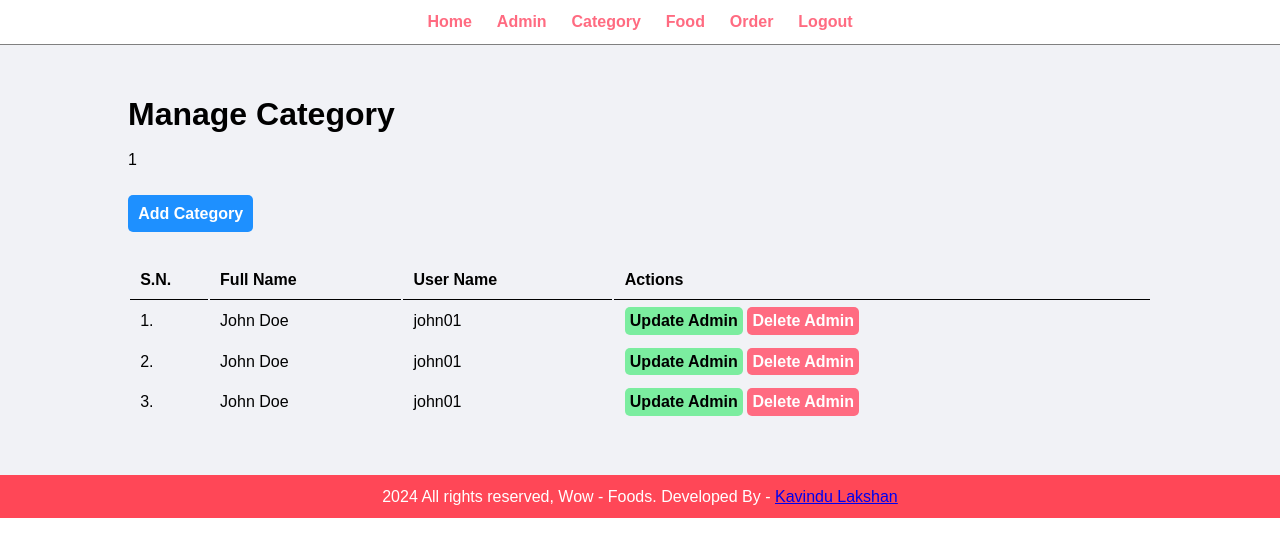
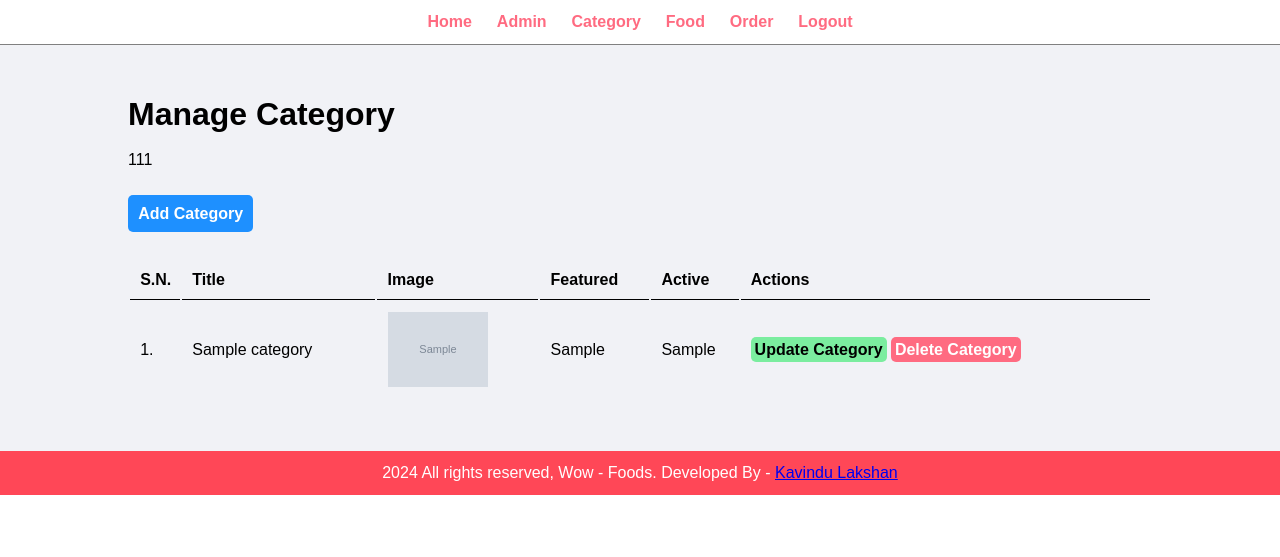
Before and after one commit to kavindu0711/Wow-Foods, a PHP site: page /Wow-Foods/admin/manage-category.php in a window 1280 px wide. Shown: the top 557 px of the page. Run offline with PHP 8.4, Linux system fonts and the light colour scheme; the visitor is signed in with stand-in values (Sample User, id 1); tables that the repository leaves empty or names only in its code hold one stand-in row (values such as "Sample post"); grey boxes marked "Sample" are stand-in pictures; some libraries are stand-ins or nearby versions.

Commit message:
category
delete category

```diff
--- a/admin/manage-category.php
+++ b/admin/manage-category.php
@@ -1,5 +1,4 @@
 <?php include ('partials/menu.php'); ?>
-
 
 <div class="main-content">
     <div class="wrapper">
@@ -8,66 +7,102 @@
         <br>
 
         <?php
-            if(isset($_SESSION['add']))
-            {
-                echo $_SESSION['add']; //Displaying Session Message
-                unset($_SESSION['add']); //Removing Session Message
+        if(isset($_SESSION['add'])) {
+            echo $_SESSION['add']; // Displaying Session Message
+            unset($_SESSION['add']); // Removing Session Message
         }
-
-
+        if(isset($_SESSION['remove'])) {
+            echo $_SESSION['remove']; // Displaying Session Message
+            unset($_SESSION['remove']); // Removing Session Message
+        }
+        if(isset($_SESSION['delete'])) {
+            echo $_SESSION['delete']; // Displaying Session Message
+            unset($_SESSION['delete']); // Removing Session Message
+        }
         ?>
 
         <br><br><br>
 
         <!-- Button to Add Category-->
-
-        <a href = "add-category.php" class="btn-primary">Add Category</a>
+        <a href="add-category.php" class="btn-primary">Add Category</a>
 
         <br><br><br>
-
 
         <table class="tbl-full">
             <tr>
                 <th>S.N.</th>
-                            <th>Full Name</th>
-                            <th>User Name</th>
+                <th>Title</th>
+                <th>Image</th>
+                <th>Featured</th>
+                <th>Active</th>
                 <th>Actions</th>
             </tr>
 
+            <?php
+            // Query to Get all Categories from Database
+            $sql = "SELECT * FROM tbl_category";
+
+            // Execute Query
+            $res = mysqli_query($conn, $sql);
+
+            // Count Rows
+            $count = mysqli_num_rows($res);
+
+            // Create Serial Number variable and initialize to 1
+            $sn = 1;
+
+            // Check whether we have data in database or not
+            if($count > 0) {
+                // We have data in database
+                // Get the data and display
+                while($row = mysqli_fetch_assoc($res)) {
+                    $id = $row['id'];
+                    $title = $row['title'];
+                    $image_name = $row['image_name'];
+                    $featured = $row['featured'];
+                    $active = $row['active'];
+                    ?>
+
                     <tr>
-                            <td>1.</td>
-                            <td>John Doe</td>
-                            <td>john01</td>
+                        <td><?php echo $sn++; ?>.</td>
+                        <td><?php echo $title; ?></td>
                         <td>
-                                <a href="#" class="btn-secondary">Update Admin</a>
-                                <a href="#" class="btn-danger">Delete Admin</a>
+                            <?php
+                            // Check whether image is available or not
+                            if($image_name != "") {
+                                // Display the Image
+                                ?>
+                                <img src="<?php echo SITEURL; ?>images/category/<?php echo $image_name; ?>" width="100px">
+                                <?php
+                            } else {
+                                // Display Message
+                                echo "<div class='error'>Image Not Added.</div>";
+                            }
+                            ?>
+                        </td>
+                        <td><?php echo $featured; ?></td>
+                        <td><?php echo $active; ?></td>
+                        <td>
+                            <a href="#" class="btn-secondary">Update Category</a>
+                            <a href="<?php echo SITEURL;?>admin/delete-category.php?id=<?php echo $id;?>&image_name=<?php echo $image_name;?>" class="btn-danger">Delete Category</a>
                         </td>
                     </tr>
 
+                    <?php
+                }
+            } else {
+                // We do not have data
+                // Display the message inside table
+                ?>
                 <tr>
-                            <td>2.</td>
-                            <td>John Doe</td>
-                            <td>john01</td>
-                            <td>
-                                <a href="#" class="btn-secondary">Update Admin</a>
-                                <a href="#" class="btn-danger">Delete Admin</a>
-                            </td>
+                    <td colspan="6"><div class="error">No Category Added.</div></td>
                 </tr>
+                <?php
+            }
+            ?>
 
-                        <tr>
-                            <td>3.</td>
-                            <td>John Doe</td>
-                            <td>john01</td>
-                            <td>
-                                <a href="#" class="btn-secondary">Update Admin</a>
-                                <a href="#" class="btn-danger">Delete Admin</a>
-                            </td>
-                        </tr>
         </table>
     </div>
 </div>
 
-
-
-
 <?php include ('partials/footer.php'); ?>
```
Also changed, not shown: admin/add-category.php (+7 -0 lines), admin/delete-category.php (added, +69 -0 lines), images/category/Food_Category_889.jpeg (added), images/category/logo.png (deleted), images/category/pizza.jpg (deleted). Lines whose indentation alone changed are shown as unchanged.
